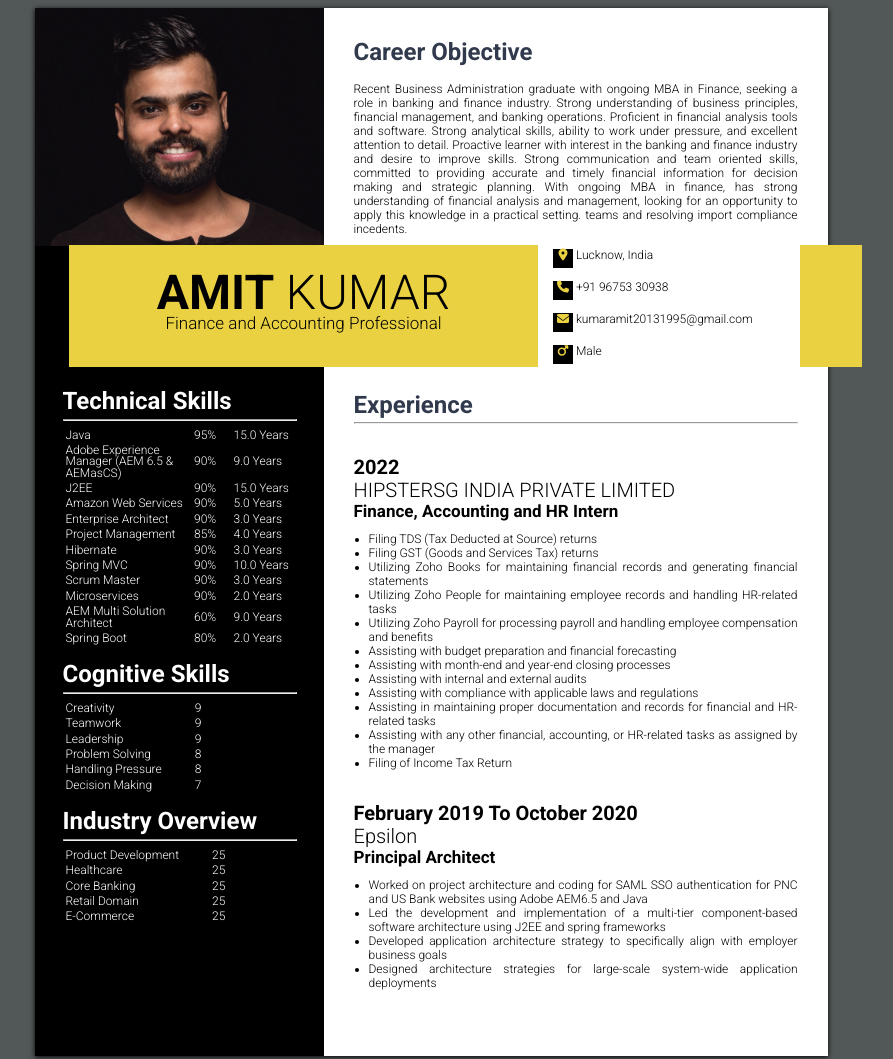
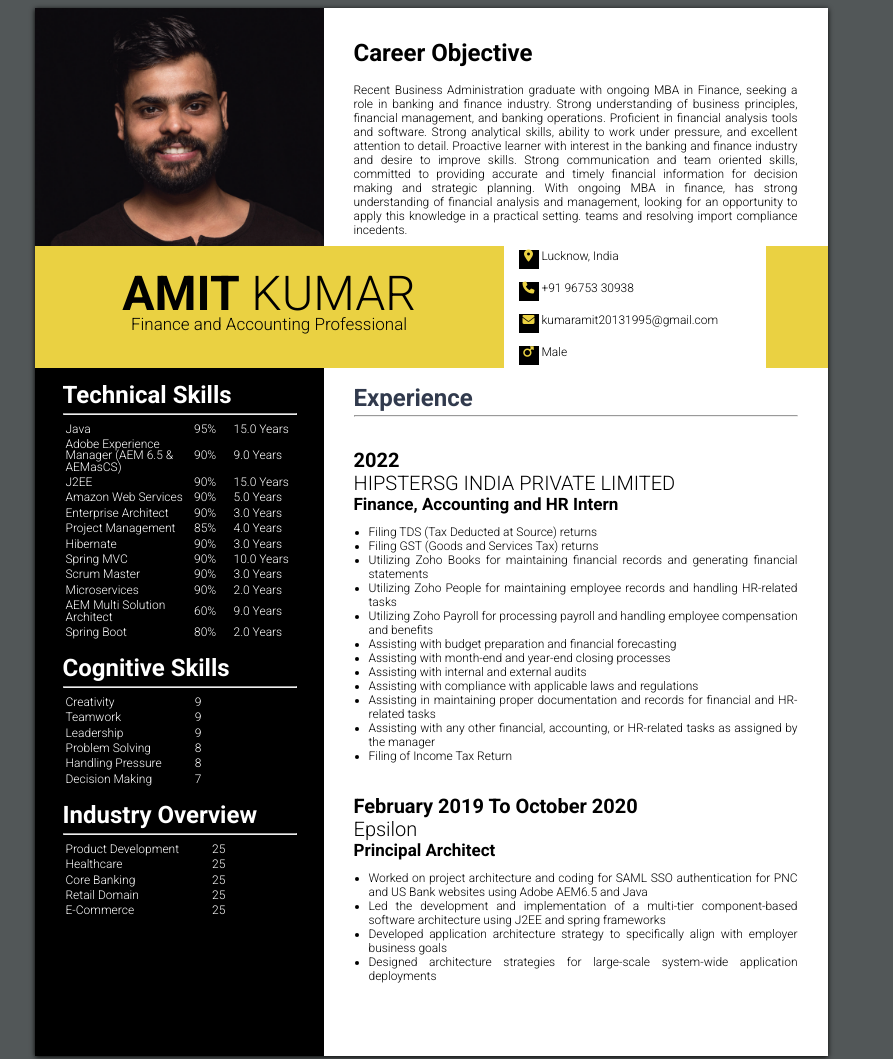
Before and after one commit to bharatkh92/htmlCssResume, a plain HTML site: page index.html in a window 1280 px wide. Shown: the top 1059 px of the page, without its empty margins (209-1102 px from the left). Drawn offline with Linux system fonts and the light colour scheme.

Commit message:
fixed middle overly responsiveness

```diff
--- a/index.html
+++ b/index.html
@@ -1,5 +1,6 @@
 <!DOCTYPE html>
 <html>
+
 <head>
     <meta charset='utf-8'>
     <meta http-equiv='X-UA-Compatible' content='IE=edge'>
@@ -11,12 +12,55 @@
     <link href="https://fonts.googleapis.com/css2?family=Roboto:wght@300;700&display=swap" rel="stylesheet">
     <script src="https://kit.fontawesome.com/1e1c02c93a.js" crossorigin="anonymous"></script>
 </head>
+
 <body>
     <div class="page">
-        <div class="left">
+        <div class="top">
+            <div class="left topLeft">
                 <img src="profilePic.png" alt="profilePic" height="238" width="289" style="margin-bottom: 125px;">
+            </div>
+            <div class="right topRight">
+                <h1>Career Objective</h1>
+                <p>Recent Business Administration graduate with ongoing MBA in Finance, seeking a role in banking and
+                    finance
+                    industry. Strong understanding of business principles, financial management, and banking operations.
+                    Proficient in financial analysis tools and software. Strong analytical skills, ability to work under
+                    pressure, and excellent attention to detail. Proactive learner with interest in the banking and
+                    finance
+                    industry and desire to improve skills. Strong communication and team oriented skills, committed to
+                    providing
+                    accurate and timely financial information for decision making and strategic planning. With ongoing
+                    MBA in
+                    finance, has strong understanding of financial analysis and management, looking for an opportunity
+                    to apply
+                    this knowledge in a practical setting. teams and resolving import compliance incedents.</p>
+            </div>
+        </div>
+        <div class="overlay">
+            <div class="yellow">
+                <p class="name"><span class="bold">AMIT</span> KUMAR </br><span class="yellowPara">Finance and
+                        Accounting Professional</span></p>
+            </div>
+            <div class="details">
+                <p></p> <i class="fa-solid fa-location-dot"
+                    style="width: 20px; height: 19px; background-color: black; color: #EAD142; text-align: center; "></i>
+                Lucknow, India</p>
+                <p></p> <i class="fa-solid fa-phone"
+                    style="width: 20px; height: 19px; background-color: black; color: #EAD142; text-align: center; "></i>
+                +91 96753 30938</p>
+                <p></p> <i class="fa-solid fa-envelope"
+                    style="width: 20px; height: 19px; background-color: black; color: #EAD142; text-align: center; "></i>
+                kumaramit20131995@gmail.com</p>
+                <p></p> <i class="fa-sharp fa-solid fa-mars"
+                    style="width: 20px; height: 19px; background-color: black; color: #EAD142; text-align: center; "></i>
+                Male</p>
+
+            </div>
+        </div>
+        <div class="bottom">
+            <div class="bottomLeft">
                 <div class="technical">
-                <h1 >Technical Skills</h1>
+                    <h1>Technical Skills</h1>
                     <hr>
                     <table>
                         <tr>
@@ -138,19 +182,8 @@
                     </table>
                 </div>
             </div>
-        <div class="right">
-            <div class="rightTop">
-                <h1>Career Objective</h1>
-                <p>Recent Business Administration graduate with ongoing MBA in Finance, seeking a role in banking and finance
-                    industry. Strong understanding of business principles, financial management, and banking operations.
-                    Proficient in financial analysis tools and software. Strong analytical skills, ability to work under
-                    pressure, and excellent attention to detail. Proactive learner with interest in the banking and finance
-                    industry and desire to improve skills. Strong communication and team oriented skills, committed to providing
-                    accurate and timely financial information for decision making and strategic planning. With ongoing MBA in
-                    finance, has strong understanding of financial analysis and management, looking for an opportunity to apply
-                    this knowledge in a practical setting. teams and resolving import compliance incedents.</p>
-            </div>
-            <div class="rightBottom">
+
+            <div class=" bottomRight">
                 <h1>Experience</h1>
                 <hr>
                 <p class="year">2022</p>
@@ -161,43 +194,36 @@
                     <li>Filing GST (Goods and Services Tax) returns</li>
                     <li>Utilizing Zoho Books for maintaining financial records and generating financial statements</li>
                     <li>Utilizing Zoho People for maintaining employee records and handling HR-related tasks</li>
-                    <li>Utilizing Zoho Payroll for processing payroll and handling employee compensation and benefits</li>
+                    <li>Utilizing Zoho Payroll for processing payroll and handling employee compensation and benefits
+                    </li>
                     <li>Assisting with budget preparation and financial forecasting</li>
                     <li>Assisting with month-end and year-end closing processes</li>
                     <li>Assisting with internal and external audits</li>
                     <li>Assisting with compliance with applicable laws and regulations</li>
-                    <li>Assisting in maintaining proper documentation and records for financial and HR-related tasks</li>
-                    <li>Assisting with any other financial, accounting, or HR-related tasks as assigned by the manager</li>
+                    <li>Assisting in maintaining proper documentation and records for financial and HR-related tasks
+                    </li>
+                    <li>Assisting with any other financial, accounting, or HR-related tasks as assigned by the manager
+                    </li>
                     <li>Filing of Income Tax Return</li>
                 </ul>
                 <p class="year">February 2019 To October 2020</p>
                 <p class="company">Epsilon</p>
                 <p class="role">Principal Architect</p>
                 <ul>
-                    <li>Worked on project architecture and coding for SAML SSO authentication for PNC and US Bank websites using Adobe AEM6.5 and Java</li>
-                    <li>Led the development and implementation of a multi-tier component-based software architecture using J2EE and spring frameworks</li>
-                    <li>Developed application architecture strategy to specifically align with employer business goals</li>
+                    <li>Worked on project architecture and coding for SAML SSO authentication for PNC and US Bank
+                        websites using Adobe AEM6.5 and Java</li>
+                    <li>Led the development and implementation of a multi-tier component-based software architecture
+                        using J2EE and spring frameworks</li>
+                    <li>Developed application architecture strategy to specifically align with employer business goals
+                    </li>
                     <li>Designed architecture strategies for large-scale system-wide application deployments</li>
                 </ul>
 
             </div>
         </div>
-        <div class="overlay">
-            <div class="yellow">
-                <p class="name"><span class="bold">AMIT</span> KUMAR </br><span class="yellowPara">Finance and Accounting Professional</span></p>
-            </div>
-            <div class="details">
-                <p></p> <i class="fa-solid fa-location-dot" style="width: 20px; height: 19px; background-color: black; color: #EAD142; text-align: center; "></i> Lucknow, India</p>
-                <p></p> <i class="fa-solid fa-phone" style="width: 20px; height: 19px; background-color: black; color: #EAD142; text-align: center; "></i> +91 96753 30938</p>
-                <p></p> <i class="fa-solid fa-envelope" style="width: 20px; height: 19px; background-color: black; color: #EAD142; text-align: center; "></i> kumaramit20131995@gmail.com</p>
-                <p></p> <i class="fa-sharp fa-solid fa-mars" style="width: 20px; height: 19px; background-color: black; color: #EAD142; text-align: center; "></i> Male</p>
 
-            </div>
-            <div class="yellowEdge">
-
-            </div>
-        </div>
     </div>
 
 </body>
+
 </html>
--- a/main.css
+++ b/main.css
@@ -3,91 +3,50 @@ body{
     background-color: #525758;
 }
 .page{
-    display: flex;
+    width: 793px;
     height: 1048px;
-    width: 793px;
     background-color: red;
     margin: auto;
     box-shadow: 0px 1px 5px black;
 }
-.left{
-    width: 289px;
+.top {
+    display: flex;
+    height: 238px;
+}
+.topLeft, .bottomLeft{
     background-color: black;
-    height: 1048px;
     color: white;
     font-size: 12px;
 }
-.left div{
-    padding-left: 28px;
-    line-height: 0.95;
+
+.topLeft {
+    width: 289px;
 }
 
-.left h1{
-    text-align: left;
-}
-.left hr{
-    margin-right: 10%;
-    margin-top: -4%;
-}
-.technical td:nth-of-type(1){
-    width: 50%;
-}
-.cognitive td:nth-of-type(2){
-    padding-left: 30px;
-}
-.industry td:nth-of-type(2){
-    padding-left: 30px;
-}
-.right{
-    width: 504px;
+.topRight, .bottomRight{
+    width: 444px;
     background-color:white;
-    height: 1048px;
     font-size: 12px;
     font-weight: 600;
     text-justify: inter-word;
     text-align: justify;
     padding: 0 30px;
     font-weight: 500;
+}
 
+.topRight {
+    padding-top: 15px;
 }
-.right h1{
-    color: #313A4D;
-}
-.rightTop{
-    margin-bottom: 155px;
-    margin-top: 30px;
-}
-.right hr{
-    margin: -3% 0 3% 0;
-}
-.rightBottom ul{
-    padding-left: 15px;
-}
-.year{
-    font-size: 20px;
-    font-weight: 900;
-    margin: 7% 0 -1px 0;
 
-}
-.company{
-    margin: -1px 0;
-    font-size: 20px;
-}
-.role{
-    margin: -1px 0;
-    font-weight: 900;
-    font-size: 17px;
-}
+
 .overlay{
     display: flex;
-    position: absolute;
-    top: 245px;
-    left: 278px;
     width: 793px;
     height: 122px;
     background-color: #EAD142;
     font-stretch: expanded;
 }
+
 .yellow{
     width: 469px;
     line-height: 20px;
@@ -114,7 +73,58 @@ body{
     padding-left: 15px;
     text-align: left;
 }
-.yellowEdge{
-    width: 40px;
-    background-color: #EAD142;
+
+.bottom {
+    display: flex;
+    width: 100%;
+    height: 688px;
 }
+
+.bottomLeft {
+    width: 261px;
+    padding-left: 28px;
+    line-height: 0.95;
+}
+
+.bottomLeft h1{
+    text-align: left;
+}
+.bottomLeft hr{
+    margin-right: 10%;
+    margin-top: -4%;
+}
+.technical td:nth-of-type(1){
+    width: 50%;
+}
+.cognitive td:nth-of-type(2){
+    padding-left: 30px;
+}
+.industry td:nth-of-type(2){
+    padding-left: 30px;
+}
+
+.bottomRight h1{
+    color: #313A4D;
+}
+
+.bottomRight hr{
+    margin: -3% 0 3% 0;
+}
+.bottomRight ul{
+    padding-left: 15px;
+}
+.year{
+    font-size: 20px;
+    font-weight: 900;
+    margin: 7% 0 -1px 0;
+
+}
+.company{
+    margin: -1px 0;
+    font-size: 20px;
+}
+.role{
+    margin: -1px 0;
+    font-weight: 900;
+    font-size: 17px;
+}
```
Lines whose indentation alone changed are shown as unchanged.
